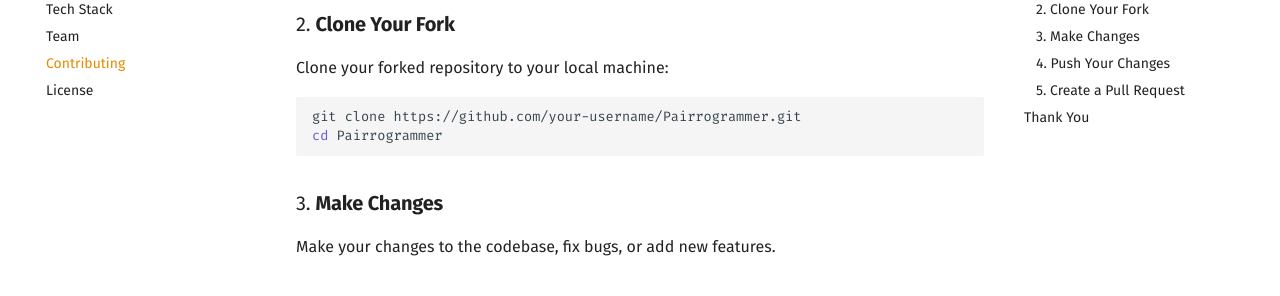
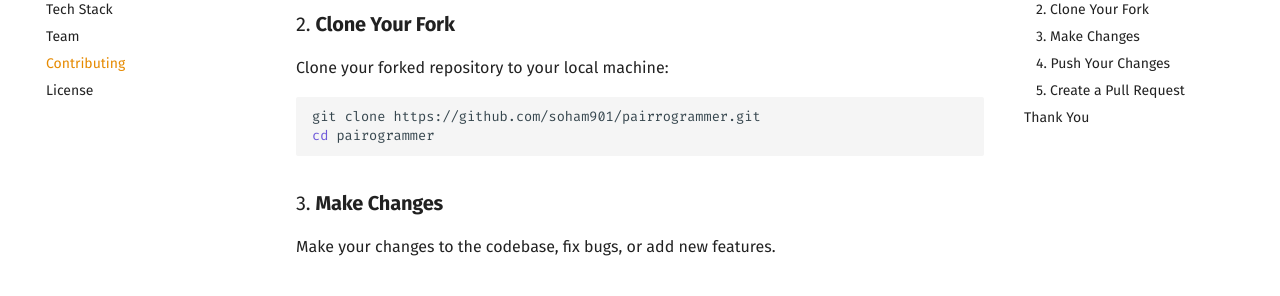
Before and after one commit to soham901/pairrogrammer, an MkDocs documentation site: the page built from docs/contributing.md, in a window 1280 px wide and 900 px high, scrolled down 424 px. Shown: the part 152-448 px from the top of the window. Built offline with MkDocs 1.6.1 and Material for MkDocs 9.7.7, drawn with Linux system fonts in a browser that asks for light colours.

Commit message:
fix: typo in contributing.md

````diff
--- a/docs/contributing.md
+++ b/docs/contributing.md
@@ -17,8 +17,8 @@
 Clone your forked repository to your local machine:
 
 ```bash
-git clone https://github.com/your-username/Pairrogrammer.git
-cd Pairrogrammer
+git clone https://github.com/soham901/pairrogrammer.git
+cd pairogrammer
 ```
 
 ### 3. **Make Changes**
````
